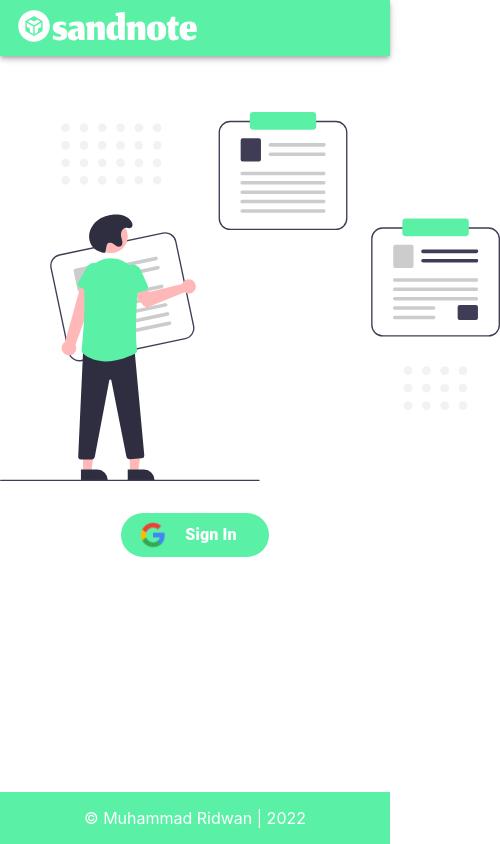
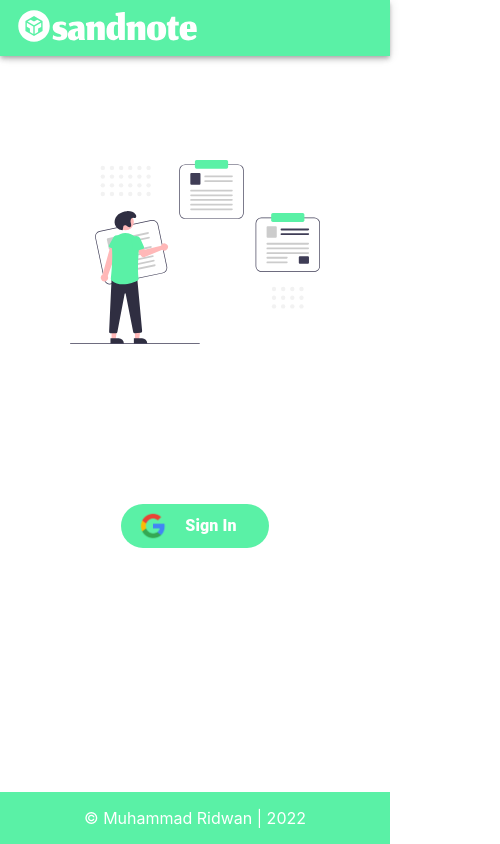
Before and after one commit to ridhlab/sandnote, a React (Create React App) app: page / in a window 390 px wide. Shown: the whole page, 500 px wide, since content can reach past the window. Built offline with nearby package versions, Linux system fonts and the light colour scheme; no server answers.

Commit message:
fix responsive img

```diff
--- a/src/screens/LandingPage/index.jsx
+++ b/src/screens/LandingPage/index.jsx
@@ -59,8 +59,10 @@ const LandingPage = () => {
             <Navbar />
             {!isLoadingAuth && (
                 <Box mt={14} mb={6}>
-                    <Box my={4}>
-                        <img src={SandNoteIllustration} alt="sandnote-hero" width={500} className={styles.img} />
+                    <Box my={{ xs: 20, md: 2 }}>
+                        <Box my={4} width={{ xs: 250, md: 500 }} margin="auto">
+                            <img src={SandNoteIllustration} alt="sandnote-hero" className={styles.img} />
+                        </Box>
                     </Box>
                     <Box display="flex" justifyContent="center">
                         <Button
--- a/src/screens/LandingPage/style.module.css
+++ b/src/screens/LandingPage/style.module.css
@@ -1,4 +1,5 @@
 .img{
     display: block;
     margin: auto;
+    width: 100%;
 }
```
